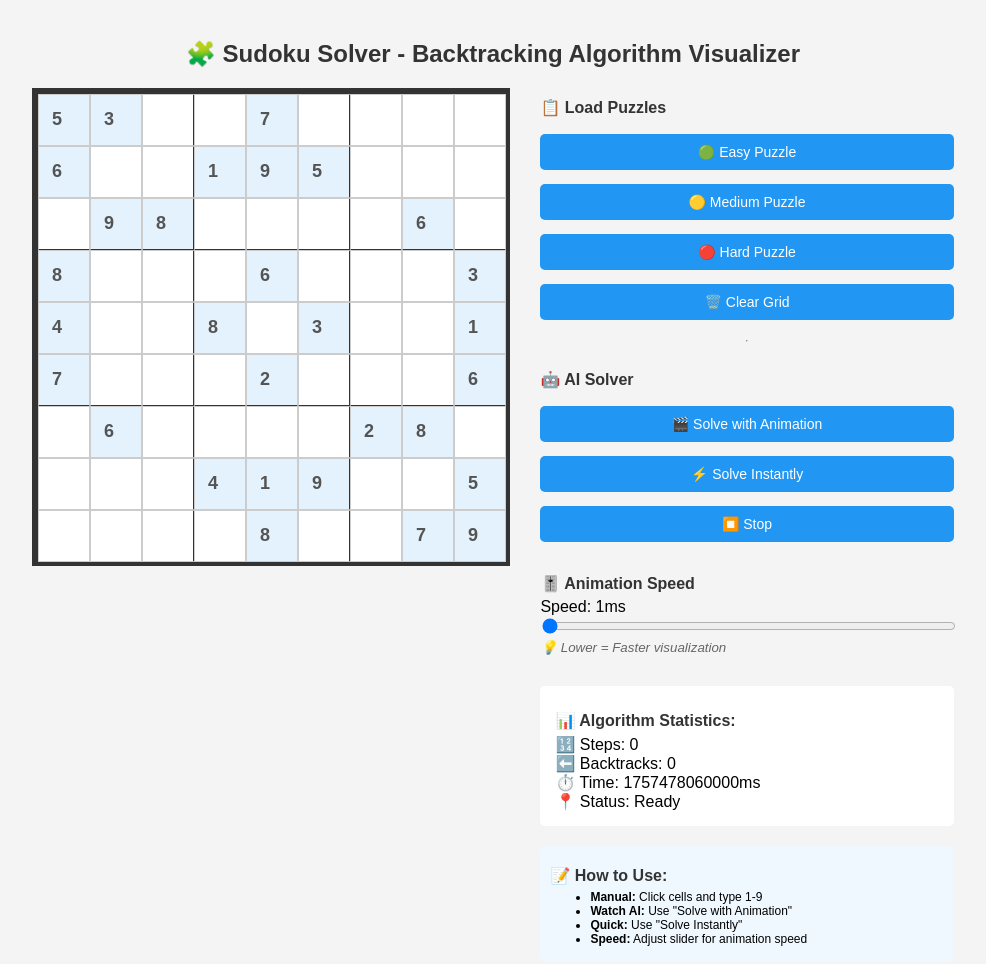
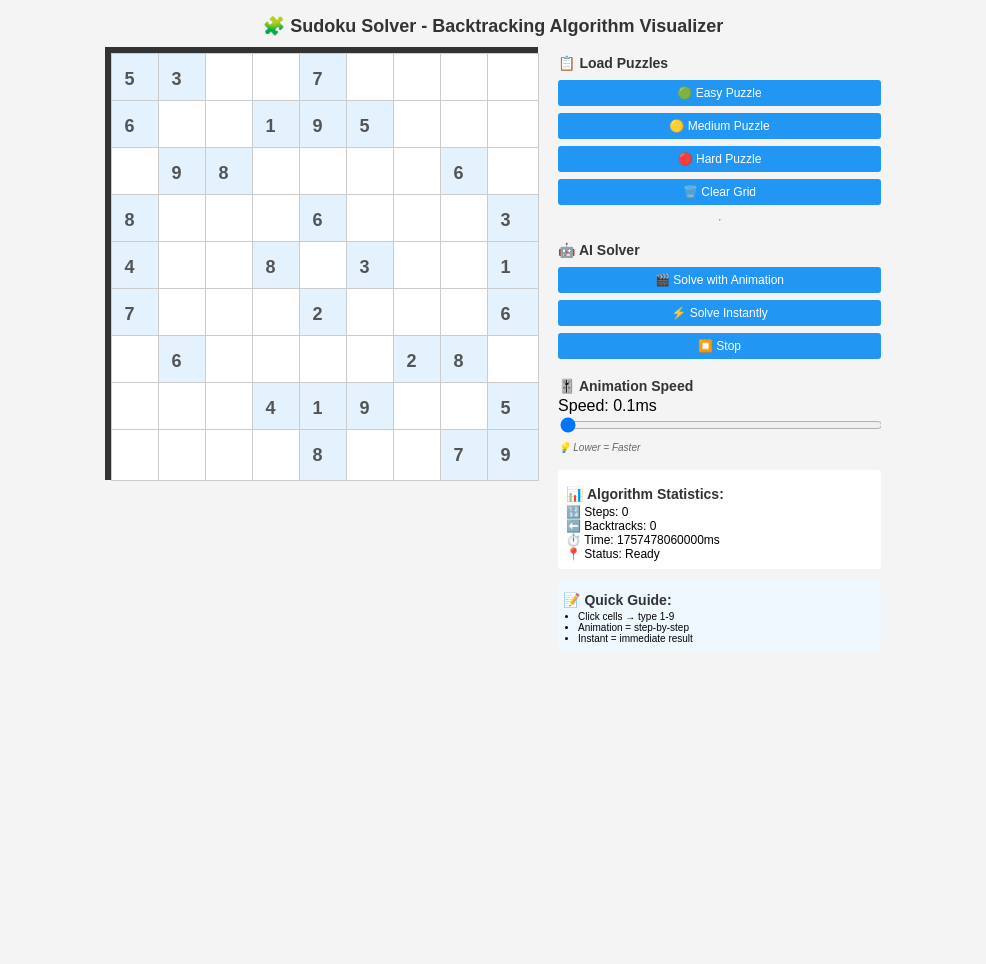
Before and after one commit to tanmay5110/AI_mini, a plain HTML site: page index.html in a window 1280 px wide. Shown: the whole page, without its empty margins (147-1133 px from the left). After the commit the page ends 820 px from the top, so only its background shows below. Drawn offline with Linux system fonts and the light colour scheme.

Commit message:
Ultra-compact UI: No scrolling, 0.1ms speed, everything in one view

```diff
--- a/index.html
+++ b/index.html
@@ -9,20 +9,23 @@
             font-family: Arial, sans-serif;
             background: #f4f4f4;
             margin: 0;
-            padding: 20px;
+            padding: 10px;
+            height: 100vh;
+            overflow: hidden;
         }
-        h2 { text-align: center; color: #333; }
+        h2 { text-align: center; color: #333; margin: 5px 0; font-size: 18px; }
         #sudoku-container {
             display: flex;
             justify-content: center;
             align-items: flex-start;
-            gap: 30px;
-            margin: 20px 0;
+            gap: 20px;
+            margin: 10px 0;
+            height: calc(100vh - 50px);
         }
         #sudoku-grid {
             display: grid;
-            grid-template-columns: repeat(9, 50px);
-            grid-template-rows: repeat(9, 50px);
+            grid-template-columns: repeat(9, 45px);
+            grid-template-rows: repeat(9, 45px);
             gap: 2px;
             border: 3px solid #333;
             background: #333;
@@ -62,19 +65,21 @@
         #controls {
             display: flex;
             flex-direction: column;
-            gap: 10px;
-            min-width: 200px;
+            gap: 5px;
+            min-width: 180px;
+            max-height: calc(100vh - 80px);
+            overflow-y: auto;
         }
         button {
-            padding: 10px 15px;
+            padding: 6px 10px;
             background: #2196f3;
             color: white;
             border: none;
-            border-radius: 5px;
+            border-radius: 3px;
             cursor: pointer;
-            font-size: 14px;
-            transition: all 0.3s ease;
-            margin: 2px 0;
+            font-size: 12px;
+            transition: all 0.2s ease;
+            margin: 1px 0;
         }
         button:hover {
             background: #1976d2;
@@ -84,20 +89,22 @@
         button:disabled { background: #ccc; cursor: not-allowed; transform: none; }
         h3, h4 {
             color: #333;
-            margin: 10px 0 5px 0;
-            font-size: 16px;
+            margin: 8px 0 3px 0;
+            font-size: 14px;
         }
         small {
             color: #666;
             font-style: italic;
+            font-size: 10px;
         }
         #stats {
             background: #fff;
-            padding: 15px;
-            border-radius: 5px;
-            margin-top: 10px;
+            padding: 8px;
+            border-radius: 3px;
+            margin-top: 5px;
+            font-size: 12px;
         }
-        #speed-control { margin: 10px 0; }
+        #speed-control { margin: 5px 0; }
         #speed-slider { width: 100%; }
     </style>
 </head>
@@ -124,10 +131,10 @@
             <!-- Speed Control -->
             <div id="speed-control">
                 <h4>🎚️ Animation Speed</h4>
-                <label>Speed: <span id="speed-value">1ms</span></label>
-                <input type="range" id="speed-slider" min="1" max="20" value="1" oninput="updateSpeed(this.value)"
-                       title="1ms = Very Fast, 20ms = Slower (easier to follow)">
-                <small>💡 Lower = Faster visualization</small>
+                <label>Speed: <span id="speed-value">0.1ms</span></label>
+                <input type="range" id="speed-slider" min="0.1" max="5" step="0.1" value="0.1" oninput="updateSpeed(this.value)"
+                       title="0.1ms = Lightning Fast, 5ms = Slower">
+                <small>💡 Lower = Faster</small>
             </div>
 
             <!-- Statistics -->
@@ -140,13 +147,12 @@
             </div>
 
             <!-- Instructions -->
-            <div style="background: #f0f8ff; padding: 10px; border-radius: 5px; margin-top: 10px;">
-                <h4>📝 How to Use:</h4>
-                <ul style="font-size: 12px; margin: 5px 0;">
-                    <li><strong>Manual:</strong> Click cells and type 1-9</li>
-                    <li><strong>Watch AI:</strong> Use "Solve with Animation"</li>
-                    <li><strong>Quick:</strong> Use "Solve Instantly"</li>
-                    <li><strong>Speed:</strong> Adjust slider for animation speed</li>
+            <div style="background: #f0f8ff; padding: 5px; border-radius: 3px; margin-top: 5px;">
+                <h4>📝 Quick Guide:</h4>
+                <ul style="font-size: 10px; margin: 2px 0; padding-left: 15px;">
+                    <li>Click cells → type 1-9</li>
+                    <li>Animation = step-by-step</li>
+                    <li>Instant = immediate result</li>
                 </ul>
             </div>
         </div>
@@ -154,7 +160,7 @@
     <script>
         let grid = Array.from({length: 9}, () => Array(9).fill(0));
         let solving = false;
-        let speed = 1; // Ultra fast visualization - 1ms
+        let speed = 0.1; // Ultra fast visualization - 0.1ms
         let steps = 0;
         let backtracks = 0;
         let startTime = 0;
```
